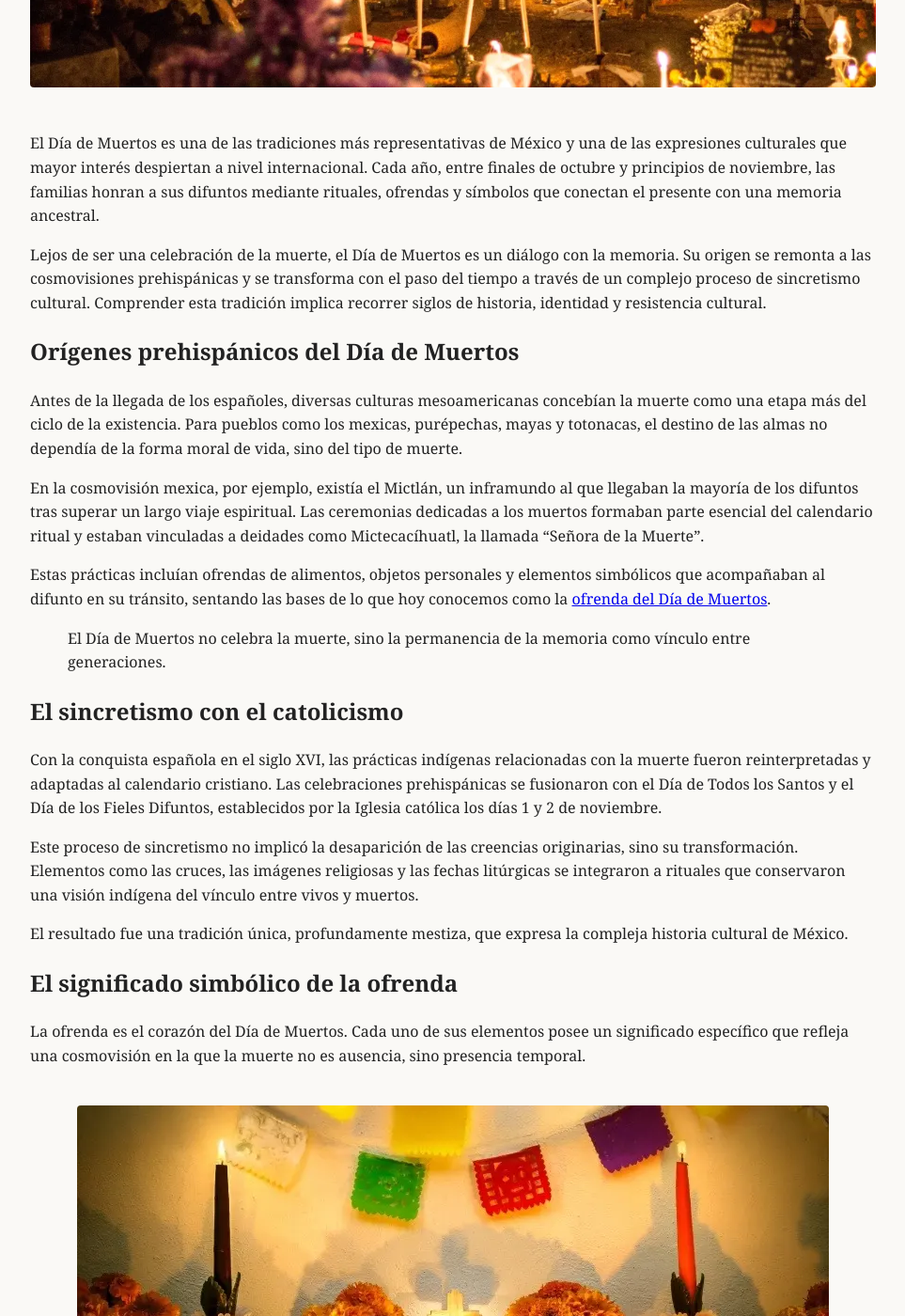
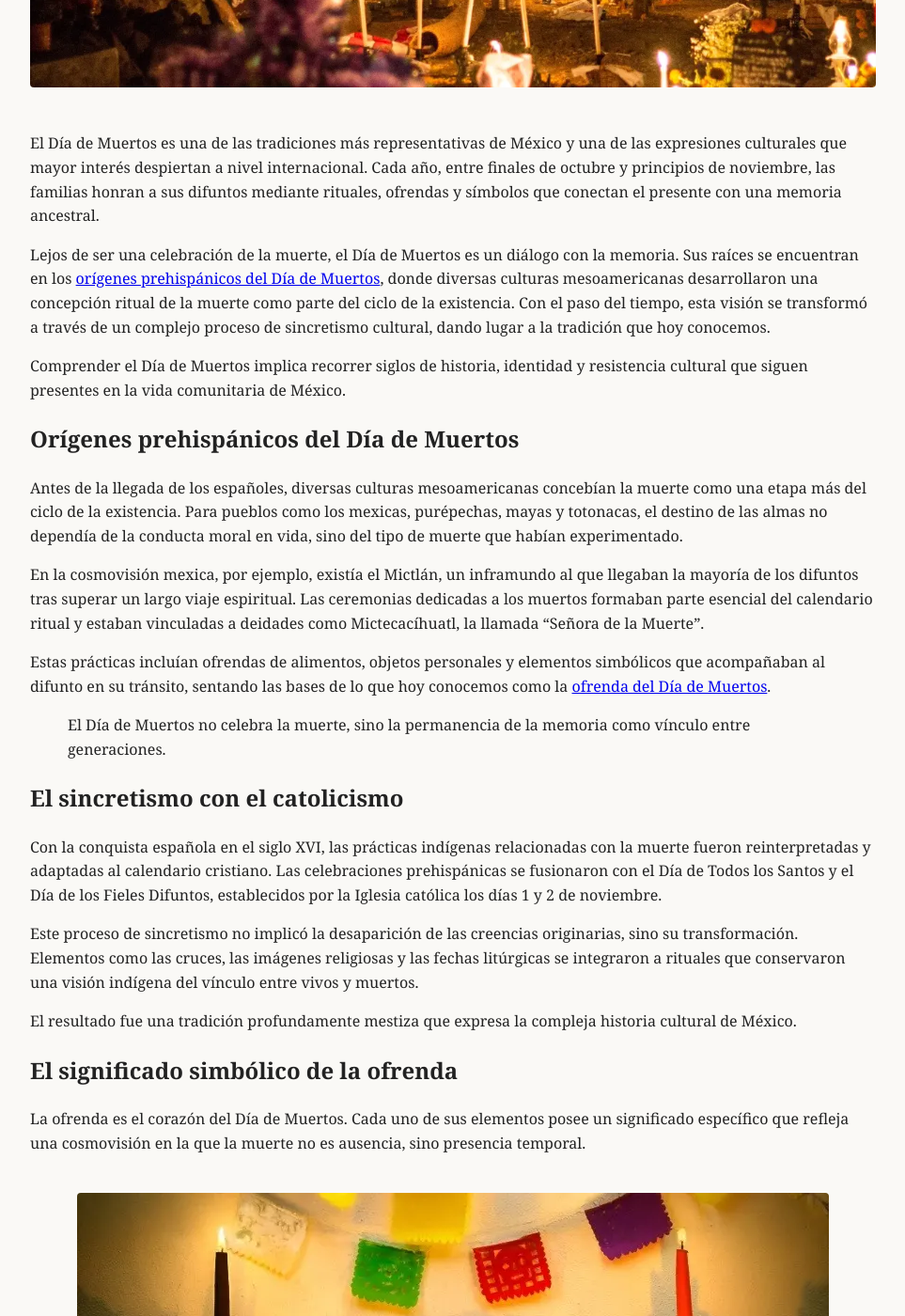
Before and after one commit to elbracamonte/elbracamonte.github.io, a Jekyll site: the page built from _posts/2025-12-11-dia-de-muertos-origen-significado.md, in a window 1280 px wide and 1400 px high, scrolled down 690 px. Shown: the whole window at 94% size, without its empty margins (158-1121 px from the left). Built offline with Jekyll 4.4.1, drawn with Linux system fonts in a browser that asks for light colours.

Commit message:
Update 2025-12-11-dia-de-muertos-origen-significado.md

```diff
--- a/_posts/2025-12-11-dia-de-muertos-origen-significado.md
+++ b/_posts/2025-12-11-dia-de-muertos-origen-significado.md
@@ -9,11 +9,13 @@ image_alt: "Celebración tradicional del Día de Muertos en México"
 
 El Día de Muertos es una de las tradiciones más representativas de México y una de las expresiones culturales que mayor interés despiertan a nivel internacional. Cada año, entre finales de octubre y principios de noviembre, las familias honran a sus difuntos mediante rituales, ofrendas y símbolos que conectan el presente con una memoria ancestral.
 
-Lejos de ser una celebración de la muerte, el Día de Muertos es un diálogo con la memoria. Su origen se remonta a las cosmovisiones prehispánicas y se transforma con el paso del tiempo a través de un complejo proceso de sincretismo cultural. Comprender esta tradición implica recorrer siglos de historia, identidad y resistencia cultural.
+Lejos de ser una celebración de la muerte, el Día de Muertos es un diálogo con la memoria. Sus raíces se encuentran en los [orígenes prehispánicos del Día de Muertos](/tradiciones/origenes-prehispanicos-dia-de-muertos/), donde diversas culturas mesoamericanas desarrollaron una concepción ritual de la muerte como parte del ciclo de la existencia. Con el paso del tiempo, esta visión se transformó a través de un complejo proceso de sincretismo cultural, dando lugar a la tradición que hoy conocemos.
+
+Comprender el Día de Muertos implica recorrer siglos de historia, identidad y resistencia cultural que siguen presentes en la vida comunitaria de México.
 
 ## Orígenes prehispánicos del Día de Muertos
 
-Antes de la llegada de los españoles, diversas culturas mesoamericanas concebían la muerte como una etapa más del ciclo de la existencia. Para pueblos como los mexicas, purépechas, mayas y totonacas, el destino de las almas no dependía de la forma moral de vida, sino del tipo de muerte.
+Antes de la llegada de los españoles, diversas culturas mesoamericanas concebían la muerte como una etapa más del ciclo de la existencia. Para pueblos como los mexicas, purépechas, mayas y totonacas, el destino de las almas no dependía de la conducta moral en vida, sino del tipo de muerte que habían experimentado.
 
 En la cosmovisión mexica, por ejemplo, existía el Mictlán, un inframundo al que llegaban la mayoría de los difuntos tras superar un largo viaje espiritual. Las ceremonias dedicadas a los muertos formaban parte esencial del calendario ritual y estaban vinculadas a deidades como Mictecacíhuatl, la llamada “Señora de la Muerte”.
 
@@ -27,7 +29,7 @@ Con la conquista española en el siglo XVI, las prácticas indígenas relacionad
 
 Este proceso de sincretismo no implicó la desaparición de las creencias originarias, sino su transformación. Elementos como las cruces, las imágenes religiosas y las fechas litúrgicas se integraron a rituales que conservaron una visión indígena del vínculo entre vivos y muertos.
 
-El resultado fue una tradición única, profundamente mestiza, que expresa la compleja historia cultural de México.
+El resultado fue una tradición profundamente mestiza que expresa la compleja historia cultural de México.
 
 ## El significado simbólico de la ofrenda
 
```
